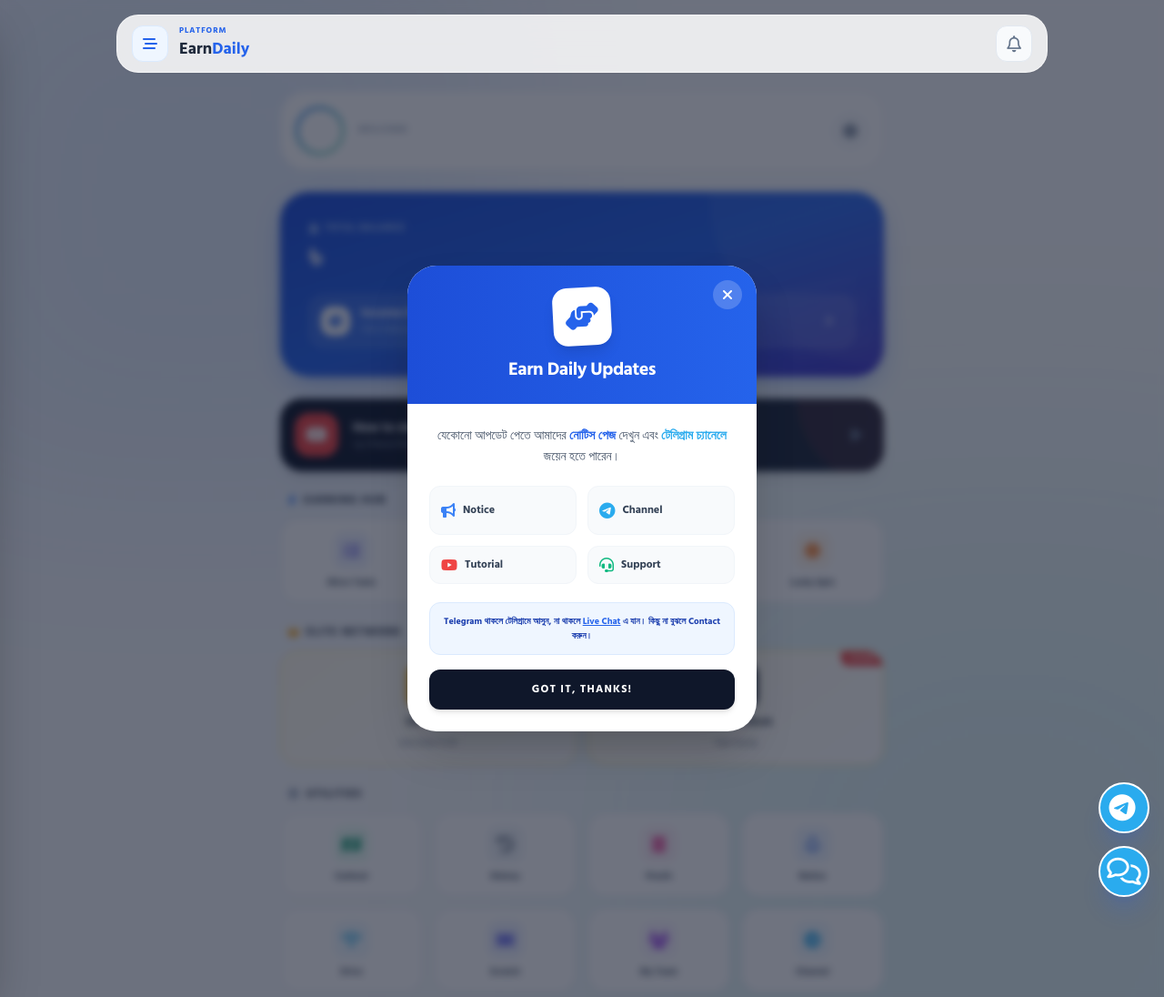
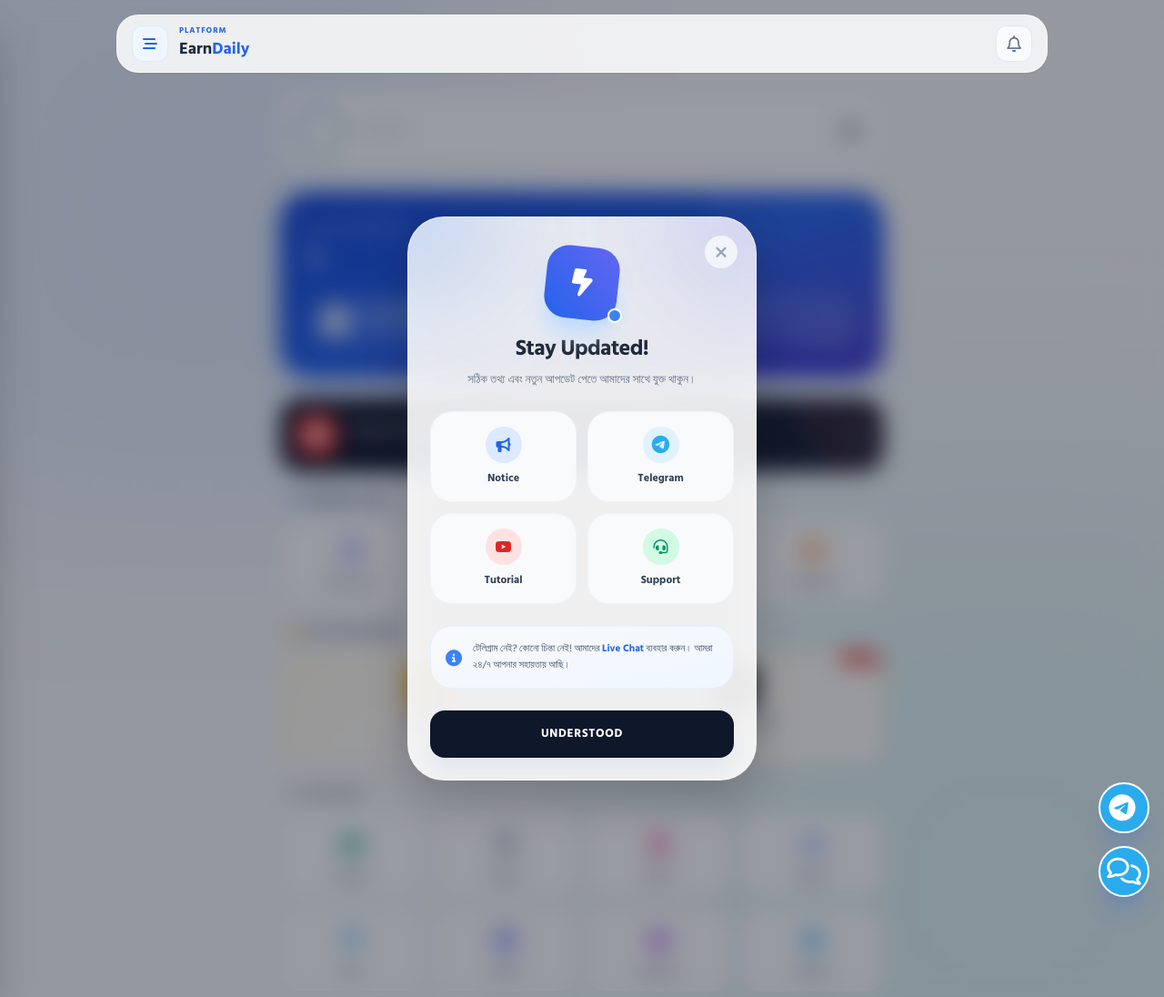
Before and after one commit to teamcipx/Easy, a Flask app: template templates/index.html in a window 1280 px wide. Shown: the whole page at 91% size. Run offline with Flask 3, Linux system fonts and the light colour scheme; the template is opened without the code that fills it, so the values that code supplies are empty; some libraries are stand-ins or nearby versions.

Commit message:
Update index.html

```diff
--- a/templates/index.html
+++ b/templates/index.html
@@ -294,56 +294,92 @@
 
 </div>
 
-<!-- ==========================================
-     10. SMART POPUP MODAL (Notice & Support)
-========================================== -->
-<div id="welcomePopup" class="fixed inset-0 bg-slate-900/60 backdrop-blur-sm z-[100] hide flex items-center justify-center px-4">
-    <div class="popup-content bg-white w-full max-w-sm rounded-[32px] shadow-2xl overflow-hidden relative">
+<div id="welcomePopup" class="fixed inset-0 bg-slate-950/40 backdrop-blur-md z-[100] flex items-center justify-center px-4 transition-all duration-500">
 
-        <!-- Header -->
-        <div class="bg-gradient-to-r from-blue-700 to-blue-600 p-6 text-center relative">
-            <button onclick="closePopup()" class="absolute top-4 right-4 h-8 w-8 bg-white/20 hover:bg-red-500 rounded-full flex items-center justify-center text-white transition">
-                <i class="fa-solid fa-xmark"></i>
+    <div class="popup-content bg-white/90 backdrop-blur-xl w-full max-w-sm rounded-[40px] shadow-[0_20px_50px_rgba(0,0,0,0.2)] overflow-hidden relative border border-white/20">
+
+        <div class="absolute -top-24 -left-24 w-48 h-48 bg-blue-500/20 rounded-full blur-3xl"></div>
+        <div class="absolute -top-24 -right-24 w-48 h-48 bg-indigo-500/20 rounded-full blur-3xl"></div>
+
+        <div class="pt-8 pb-4 px-6 text-center relative">
+            <button onclick="closePopup()" class="absolute top-5 right-5 h-9 w-9 bg-slate-100 hover:bg-red-50 hover:text-red-500 rounded-full flex items-center justify-center text-slate-400 transition-all duration-300 active:scale-90">
+                <i class="fa-solid fa-xmark text-lg"></i>
             </button>
-            <div class="h-16 w-16 bg-white text-blue-600 rounded-2xl mx-auto flex items-center justify-center text-3xl shadow-lg transform -rotate-3 mb-3">
-                <i class="fa-solid fa-handshake-angle"></i>
+
+            <div class="relative inline-block mb-4">
+                <div class="h-20 w-20 bg-gradient-to-tr from-blue-600 to-indigo-500 rounded-[24px] flex items-center justify-center text-3xl text-white shadow-xl shadow-blue-200 rotate-6 transform hover:rotate-0 transition-transform duration-500">
+                    <i class="fa-solid fa- rocket-launch"></i> <i class="fa-solid fa-bolt-lightning"></i>
+                </div>
+                <span class="absolute -bottom-1 -right-1 flex h-4 w-4">
+                  <span class="animate-ping absolute inline-flex h-full w-full rounded-full bg-blue-400 opacity-75"></span>
+                  <span class="relative inline-flex rounded-full h-4 w-4 bg-blue-500 border-2 border-white"></span>
+                </span>
             </div>
-            <h2 class="text-xl font-black text-white tracking-tight">Earn Daily Updates</h2>
+
+            <h2 class="text-2xl font-black text-slate-800 tracking-tight">Stay Updated!</h2>
+            <p class="text-[13px] text-slate-500 font-medium mt-2 leading-relaxed">
+                সঠিক তথ্য এবং নতুন আপডেট পেতে আমাদের সাথে যুক্ত থাকুন।
+            </p>
         </div>
 
-        <!-- Body -->
-        <div class="p-6">
-            <p class="text-sm text-slate-600 font-medium text-center leading-relaxed mb-5">
-                যেকোনো আপডেট পেতে আমাদের <b class="text-blue-600">নোটিস পেজ</b> দেখুন এবং <b class="text-[#2AABEE]">টেলিগ্রাম চ্যানেলে</b> জয়েন হতে পারেন।
-            </p>
+        <div class="p-6 pt-2">
+            <div class="grid grid-cols-2 gap-3 mb-6">
+                <a href="/notice" class="group bg-slate-50 p-4 rounded-3xl flex flex-col items-center gap-2 hover:bg-blue-600 transition-all duration-300 hover:shadow-lg hover:shadow-blue-200 border border-slate-100">
+                    <div class="h-10 w-10 rounded-full bg-blue-100 flex items-center justify-center text-blue-600 group-hover:bg-white/20 group-hover:text-white transition-colors">
+                        <i class="fa-solid fa-bullhorn"></i>
+                    </div>
+                    <span class="text-[12px] font-bold text-slate-700 group-hover:text-white">Notice</span>
+                </a>
 
-            <div class="grid grid-cols-2 gap-3 mb-5">
-                <a href="/notice" class="bg-slate-50 border border-slate-100 p-3 rounded-xl flex items-center gap-2 hover:bg-blue-50 hover:border-blue-200 transition group text-slate-700">
-                    <i class="fa-solid fa-bullhorn text-blue-500 group-hover:scale-110 transition"></i> <span class="text-xs font-bold">Notice</span>
+                <a href="https://t.me/pay_easy_earn" target="_blank" class="group bg-slate-50 p-4 rounded-3xl flex flex-col items-center gap-2 hover:bg-[#2AABEE] transition-all duration-300 hover:shadow-lg hover:shadow-sky-200 border border-slate-100">
+                    <div class="h-10 w-10 rounded-full bg-sky-100 flex items-center justify-center text-[#2AABEE] group-hover:bg-white/20 group-hover:text-white transition-colors">
+                        <i class="fa-brands fa-telegram text-xl"></i>
+                    </div>
+                    <span class="text-[12px] font-bold text-slate-700 group-hover:text-white">Telegram</span>
                 </a>
-                <a href="https://t.me/pay_easy_earn" target="_blank" class="bg-slate-50 border border-slate-100 p-3 rounded-xl flex items-center gap-2 hover:bg-sky-50 hover:border-sky-200 transition group text-slate-700">
-                    <i class="fa-brands fa-telegram text-[#2AABEE] group-hover:scale-110 transition text-lg"></i> <span class="text-xs font-bold">Channel</span>
+
+                <a href="/tutorial" class="group bg-slate-50 p-4 rounded-3xl flex flex-col items-center gap-2 hover:bg-red-600 transition-all duration-300 hover:shadow-lg hover:shadow-red-200 border border-slate-100">
+                    <div class="h-10 w-10 rounded-full bg-red-100 flex items-center justify-center text-red-600 group-hover:bg-white/20 group-hover:text-white transition-colors">
+                        <i class="fa-brands fa-youtube"></i>
+                    </div>
+                    <span class="text-[12px] font-bold text-slate-700 group-hover:text-white">Tutorial</span>
                 </a>
-                <a href="/tutorial" class="bg-slate-50 border border-slate-100 p-3 rounded-xl flex items-center gap-2 hover:bg-red-50 hover:border-red-200 transition group text-slate-700">
-                    <i class="fa-brands fa-youtube text-red-500 group-hover:scale-110 transition"></i> <span class="text-xs font-bold">Tutorial</span>
-                </a>
-                <a href="https://t.me/payrsrp" target="_blank" class="bg-slate-50 border border-slate-100 p-3 rounded-xl flex items-center gap-2 hover:bg-emerald-50 hover:border-emerald-200 transition group text-slate-700">
-                    <i class="fa-solid fa-headset text-emerald-500 group-hover:scale-110 transition"></i> <span class="text-xs font-bold">Support</span>
+
+                <a href="https://t.me/earndailysite" target="_blank" class="group bg-slate-50 p-4 rounded-3xl flex flex-col items-center gap-2 hover:bg-emerald-600 transition-all duration-300 hover:shadow-lg hover:shadow-emerald-200 border border-slate-100">
+                    <div class="h-10 w-10 rounded-full bg-emerald-100 flex items-center justify-center text-emerald-600 group-hover:bg-white/20 group-hover:text-white transition-colors">
+                        <i class="fa-solid fa-headset"></i>
+                    </div>
+                    <span class="text-[12px] font-bold text-slate-700 group-hover:text-white">Support</span>
                 </a>
             </div>
 
-            <div class="bg-blue-50 border border-blue-100 p-3 rounded-xl text-center">
-                <p class="text-[10px] text-blue-800 font-bold leading-relaxed">
-                    Telegram থাকলে টেলিগ্রামে আসুন, না থাকলে <a href="/chat" class="text-blue-600 underline">Live Chat</a> এ যান। কিছু না বুঝলে Contact করুন।
-                </p>
+            <div class="bg-gradient-to-br from-slate-50 to-blue-50 border border-blue-100/50 p-4 rounded-[24px] mb-6">
+                <div class="flex gap-3">
+                    <div class="text-blue-500 pt-1">
+                        <i class="fa-solid fa-circle-info text-lg"></i>
+                    </div>
+                    <p class="text-[11px] text-slate-600 leading-[1.6]">
+                        টেলিগ্রাম নেই? কোনো চিন্তা নেই! আমাদের <a href="/chat" class="text-blue-600 font-bold hover:underline">Live Chat</a> ব্যবহার করুন। আমরা ২৪/৭ আপনার সহায়তায় আছি।
+                    </p>
+                </div>
             </div>
 
-            <button onclick="closePopup()" class="w-full mt-4 bg-slate-900 text-white py-3.5 rounded-xl text-xs font-black uppercase tracking-widest hover:bg-slate-800 transition active:scale-95 shadow-md">
-                Got it, Thanks!
+            <button onclick="closePopup()" class="w-full py-4 bg-slate-900 text-white rounded-2xl text-[13px] font-bold uppercase tracking-wider hover:bg-blue-700 transition-all duration-300 active:scale-[0.98] shadow-xl shadow-slate-200 hover:shadow-blue-100">
+                Understood
             </button>
         </div>
     </div>
 </div>
+
+<style>
+    @keyframes popupShow {
+        from { opacity: 0; transform: scale(0.9) translateY(20px); }
+        to { opacity: 1; transform: scale(1) translateY(0); }
+    }
+    .popup-content {
+        animation: popupShow 0.4s cubic-bezier(0.34, 1.56, 0.64, 1);
+    }
+</style>
 
 <!-- ==========================================
      SCRIPTS
```
